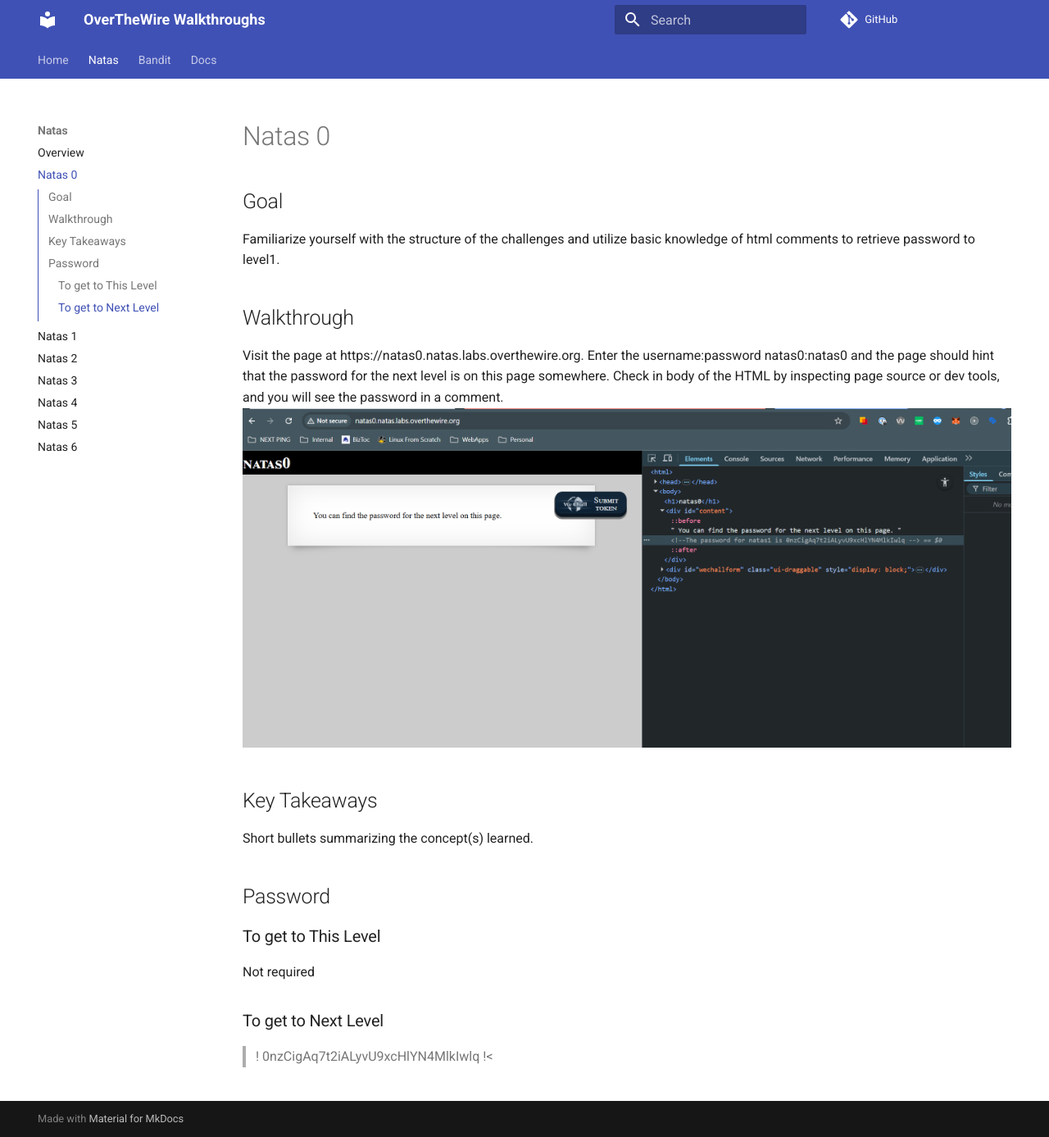
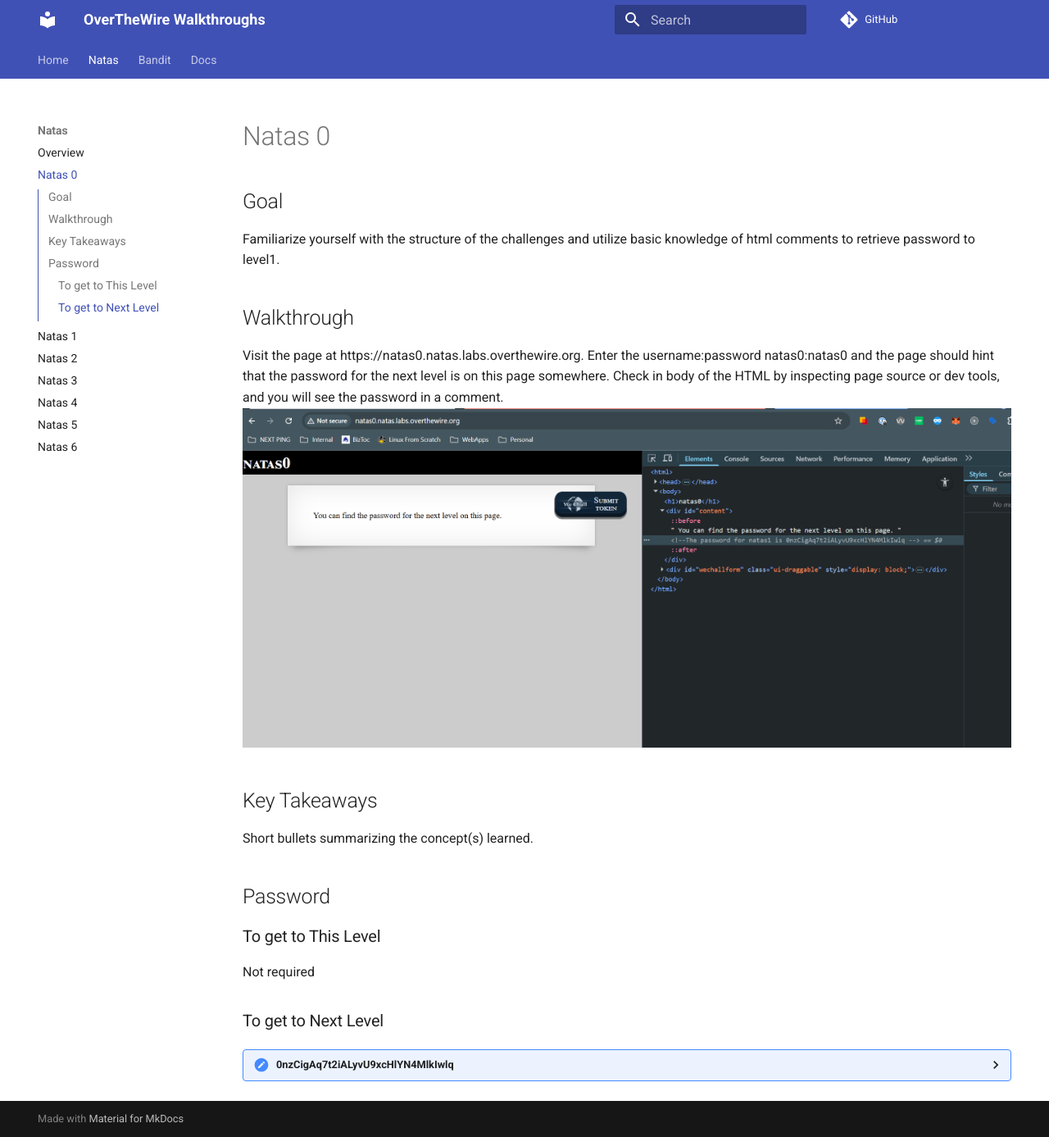
Before and after one commit to KBSummers/overTheWireWalkthroughs, an MkDocs documentation site: the page built from docs/natas/natas0.md, in a window 1280 px wide and 1387 px high. Shown: the whole window at 82% size. Built offline with MkDocs 1.6.1 and Material for MkDocs 9.7.7, drawn with Linux system fonts in a browser that asks for light colours; comment, search, counter and statistics services are not loaded.

Commit message:
tet spoiler text

```diff
--- a/docs/natas/natas0.md
+++ b/docs/natas/natas0.md
@@ -14,4 +14,6 @@ Short bullets summarizing the concept(s) learned.
 Not required
 ### To get to Next Level
 
->! 0nzCigAq7t2iALyvU9xcHlYN4MlkIwlq !<
+<details> <summary>
+0nzCigAq7t2iALyvU9xcHlYN4MlkIwlq
+</summary> </details>
```
